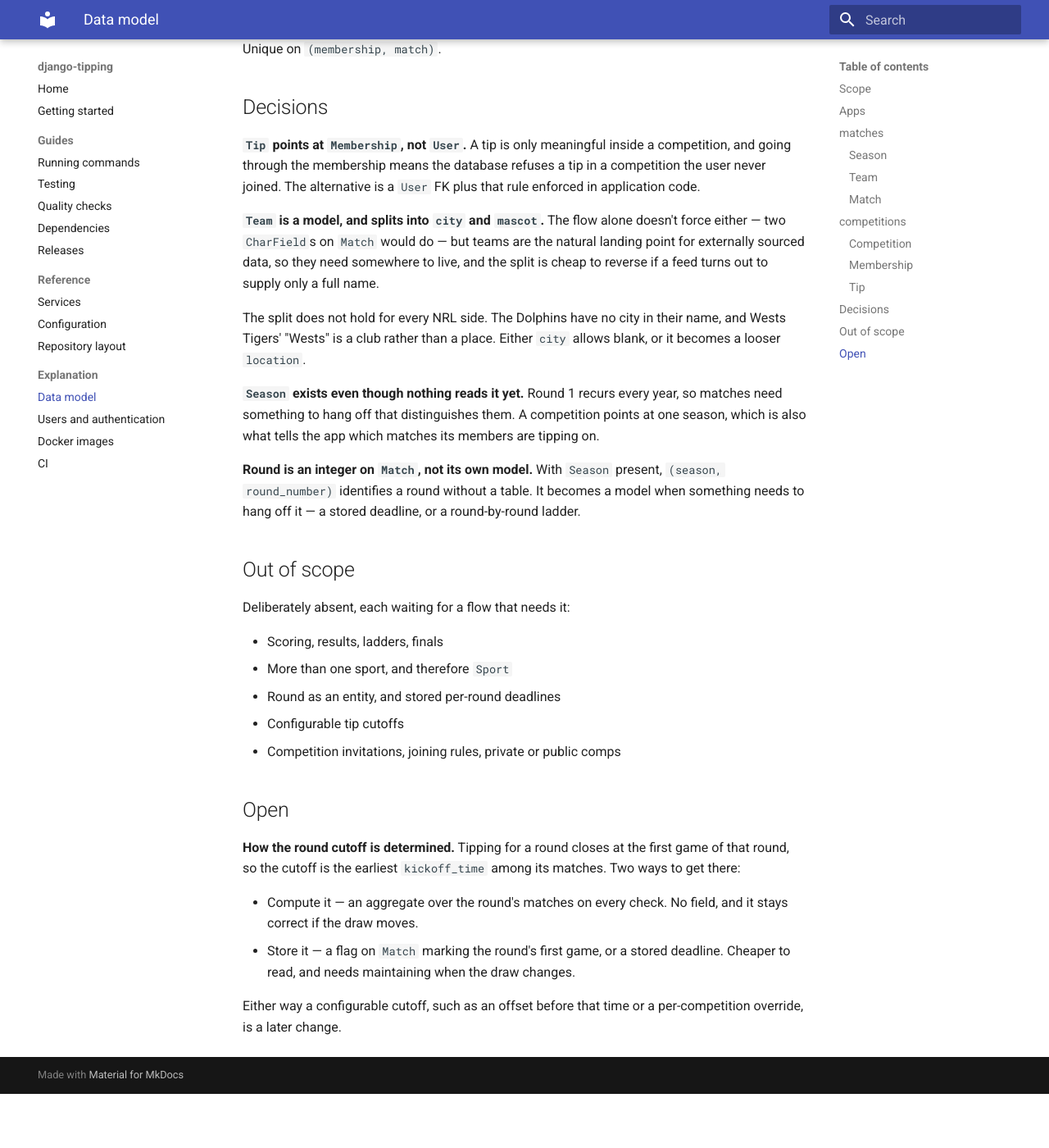
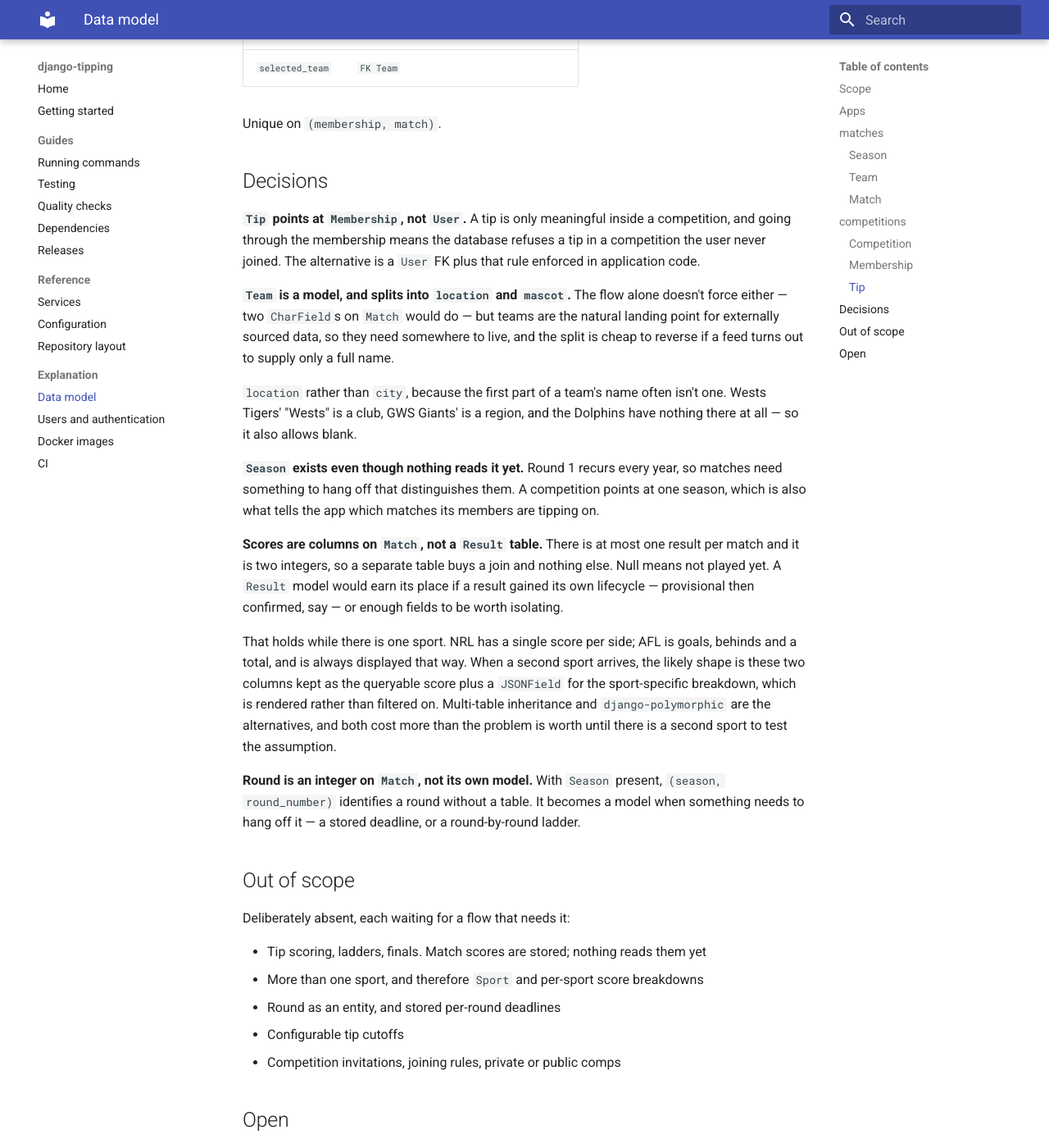
Before and after one commit to bmcivor/django-tipping, an MkDocs documentation site: the page built from docs/explanation/data-model.md, in a window 1280 px wide and 1400 px high, scrolled down 2732 px. Shown: the whole window at 82% size. Built offline with MkDocs 1.6.1 and Material for MkDocs 9.7.7, drawn with Linux system fonts in a browser that asks for light colours; before the commit the page ends 4066 px from its top, so only the background shows below that; some of the changed text lies outside the part shown.

Commit message:
chore: update design to remove some naming ambiguity
Not all teams in sports are based around a city.

GWS in AFL, Dolphins in NRl. While Redcliffe based
sure they aren't really given a location name
typically.

So move to location, then we can make this a bit
more flexible for the future.

Also add in persistent scores.

```diff
--- a/docs/explanation/data-model.md
+++ b/docs/explanation/data-model.md
@@ -46,7 +46,7 @@ tips.
 
 | Field | Type | Notes |
 |---|---|---|
-| `city` | `CharField` | e.g. "Penrith" |
+| `location` | `CharField` | e.g. "Penrith" |
 | `mascot` | `CharField` | e.g. "Panthers" |
 | `abbreviation` | `CharField` | e.g. "PEN" |
 
@@ -59,6 +59,8 @@ tips.
 | `home_team` | `FK Team` | `related_name="home_matches"` |
 | `away_team` | `FK Team` | `related_name="away_matches"` |
 | `kickoff_time` | `DateTimeField` | Per-match. The round cutoff derives from it |
+| `home_score` | `PositiveSmallIntegerField` | Nullable — absent until played |
+| `away_score` | `PositiveSmallIntegerField` | Nullable — absent until played |
 
 ## `competitions`
 
@@ -96,20 +98,34 @@ competition, and going through the membership means the database refuses a tip
 in a competition the user never joined. The alternative is a `User` FK plus
 that rule enforced in application code.
 
-**`Team` is a model, and splits into `city` and `mascot`.** The flow alone
+**`Team` is a model, and splits into `location` and `mascot`.** The flow alone
 doesn't force either — two `CharField`s on `Match` would do — but teams are the
 natural landing point for externally sourced data, so they need somewhere to
 live, and the split is cheap to reverse if a feed turns out to supply only a
 full name.
 
-The split does not hold for every NRL side. The Dolphins have no city in their
-name, and Wests Tigers' "Wests" is a club rather than a place. Either `city`
-allows blank, or it becomes a looser `location`.
+`location` rather than `city`, because the first part of a team's name often
+isn't one. Wests Tigers' "Wests" is a club, GWS Giants' is a region, and the
+Dolphins have nothing there at all — so it also allows blank.
 
 **`Season` exists even though nothing reads it yet.** Round 1 recurs every
 year, so matches need something to hang off that distinguishes them. A
 competition points at one season, which is also what tells the app which
 matches its members are tipping on.
+
+**Scores are columns on `Match`, not a `Result` table.** There is at most one
+result per match and it is two integers, so a separate table buys a join and
+nothing else. Null means not played yet. A `Result` model would earn its place
+if a result gained its own lifecycle — provisional then confirmed, say — or
+enough fields to be worth isolating.
+
+That holds while there is one sport. NRL has a single score per side; AFL is
+goals, behinds and a total, and is always displayed that way. When a second
+sport arrives, the likely shape is these two columns kept as the queryable
+score plus a `JSONField` for the sport-specific breakdown, which is rendered
+rather than filtered on. Multi-table inheritance and `django-polymorphic` are
+the alternatives, and both cost more than the problem is worth until there is
+a second sport to test the assumption.
 
 **Round is an integer on `Match`, not its own model.** With `Season` present,
 `(season, round_number)` identifies a round without a table. It becomes a model
@@ -120,8 +136,8 @@ ladder.
 
 Deliberately absent, each waiting for a flow that needs it:
 
-- Scoring, results, ladders, finals
-- More than one sport, and therefore `Sport`
+- Tip scoring, ladders, finals. Match scores are stored; nothing reads them yet
+- More than one sport, and therefore `Sport` and per-sport score breakdowns
 - Round as an entity, and stored per-round deadlines
 - Configurable tip cutoffs
 - Competition invitations, joining rules, private or public comps
```
